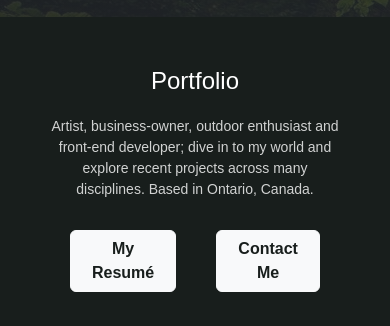
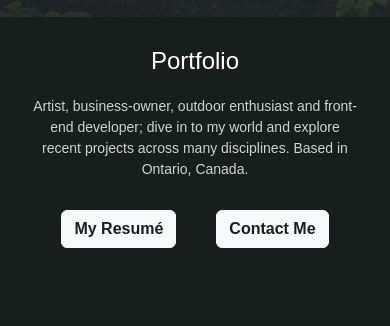
Before and after one commit to eva-mocek/EvaMocek-Portfolio, a plain HTML site: page index.html in a window 390 px wide. Shown: the part 353-679 px from the top of the page. Drawn offline with nearby package versions, Linux system fonts and the light colour scheme; a web font is replaced by a local one.

Commit message:
decreased padding on intro-paragraph for small screen

```diff
--- a/styles/style.css
+++ b/styles/style.css
@@ -230,7 +230,7 @@ a {
   }
 
   .intro-paragraph {
-    padding: 50px 50px 0;
+    padding: 30px 30px 0;
   }
 
   .intro-paragraph h5 {
```
